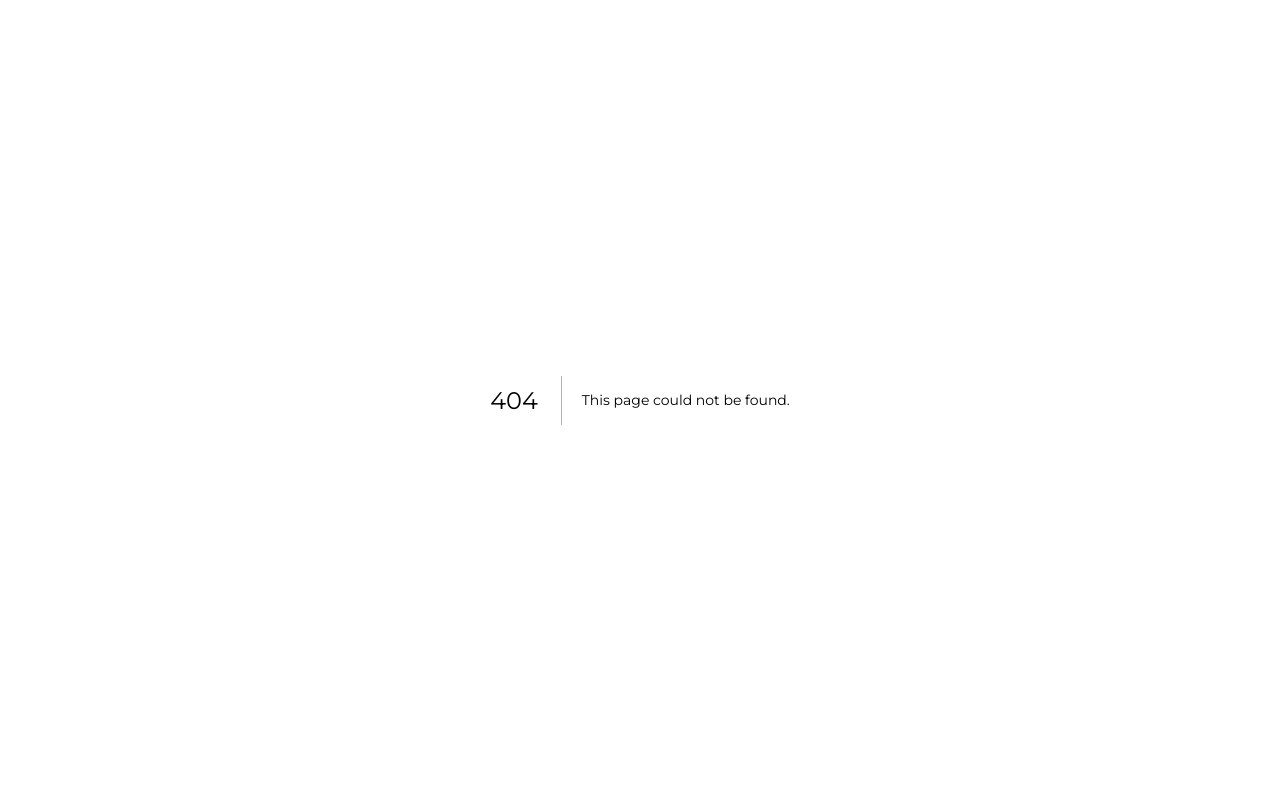
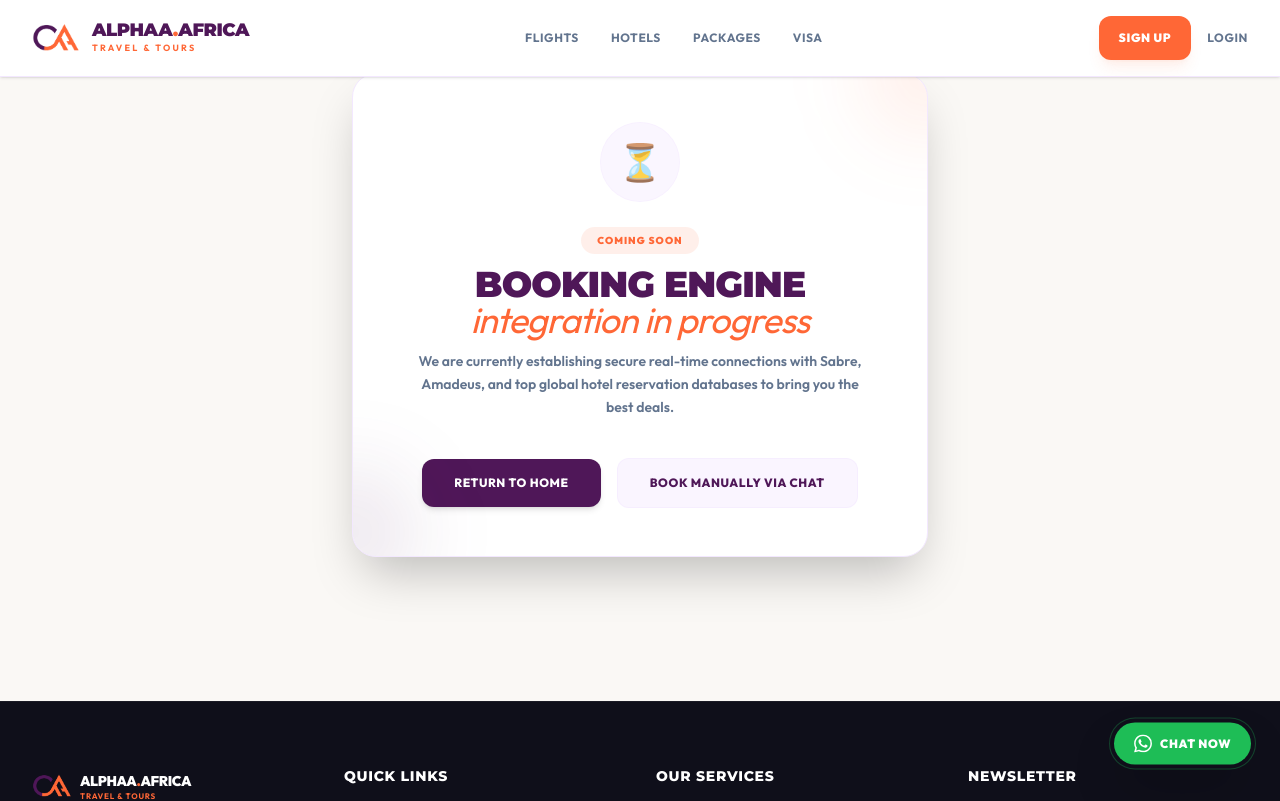
Before and after one commit to lumberjack001/alphaa-africa, a Next.js app: page /coming-soon in a window 1280 px wide. Before the commit this address had no page. Shown: the top 801 px of the page. Built offline with nearby package versions, Linux system fonts and the light colour scheme.

Commit message:
feat: add coming-soon page, redirect flight/hotel search, and enable WhatsApp chat float

```diff
--- /dev/null
+++ b/src/app/coming-soon/page.tsx
@@ -0,0 +1,63 @@
+"use client";
+
+import React from 'react';
+import Link from 'next/link';
+import Navbar from '@/components/Navbar';
+import Footer from '@/components/Footer';
+
+export default function ComingSoonPage() {
+  return (
+    <div className="bg-[#FAF8F5] text-slate-800 antialiased min-h-screen flex flex-col justify-between selection:bg-[#FA6432] selection:text-white font-sans">
+      <Navbar
+        onSwitchTab={() => (window.location.href = '/#booking-engine')}
+        onReset={() => (window.location.href = '/')}
+        activeTab=""
+      />
+
+      <main className="flex-grow navbar-offset flex items-center justify-center py-16 px-4">
+        <div className="max-w-xl w-full bg-white rounded-3xl p-8 sm:p-12 border border-purple-100 shadow-2xl text-center space-y-6 relative overflow-hidden">
+          {/* Glow decors */}
+          <div className="absolute -top-16 -right-16 w-32 h-32 rounded-full bg-brand-orange/10 blur-2xl pointer-events-none" />
+          <div className="absolute -bottom-16 -left-16 w-32 h-32 rounded-full bg-brand-purple/10 blur-2xl pointer-events-none" />
+
+          {/* Icon */}
+          <div className="w-20 h-20 rounded-full bg-purple-50 flex items-center justify-center mx-auto text-4xl text-brand-purple border border-purple-100/50 animate-pulse">
+            ⏳
+          </div>
+
+          <div className="space-y-3">
+            <span className="bg-brand-orange/10 text-brand-orange font-black px-4 py-1.5 rounded-full text-[10px] uppercase tracking-widest inline-block">
+              Coming Soon
+            </span>
+            <h1 className="text-3xl sm:text-4xl font-black text-brand-purple uppercase tracking-tight leading-none">
+              Booking Engine <br />
+              <span className="text-brand-orange font-normal italic font-sans lowercase">integration in progress</span>
+            </h1>
+            <p className="text-sm text-slate-500 font-semibold leading-relaxed max-w-md mx-auto">
+              We are currently establishing secure real-time connections with Sabre, Amadeus, and top global hotel reservation databases to bring you the best deals.
+            </p>
+          </div>
+
+          <div className="pt-4 flex flex-col sm:flex-row gap-4 items-center justify-center">
+            <Link
+              href="/"
+              className="w-full sm:w-auto bg-brand-purple hover:bg-brand-orange text-white font-extrabold px-8 py-4 rounded-xl text-xs uppercase tracking-wider transition-all shadow-md block text-center border-none"
+            >
+              Return to Home
+            </Link>
+            <a
+              href="https://api.whatsapp.com/send?phone=2347066851051&text=Hello%20Alphaa.Africa%2C%0AI%27d%20like%20to%20book%20a%20trip%20manually!"
+              target="_blank"
+              rel="noopener noreferrer"
+              className="w-full sm:w-auto bg-purple-50 hover:bg-purple-100 text-brand-purple font-extrabold px-8 py-4 rounded-xl text-xs uppercase tracking-wider transition-all block text-center border border-purple-100/50"
+            >
+              Book Manually via Chat
+            </a>
+          </div>
+        </div>
+      </main>
+
+      <Footer onSwitchTab={() => {}} triggerToast={() => {}} />
+    </div>
+  );
+}
--- a/src/app/flights/page.tsx
+++ b/src/app/flights/page.tsx
@@ -102,30 +102,7 @@ function FlightsQueryPageContent() {
     checkoutDate?: string;
     cabin: string;
   }) => {
-    if (params.tab === 'tours' || params.tab === 'packages') {
-      router.push('/packages');
-      return;
-    }
-    if (params.tab === 'hotels') {
-      router.push(`/hotels?destination=${encodeURIComponent(params.origin)}&check_in=${params.date}&check_out=${params.checkoutDate || ''}&guests=${params.destination}&stars=${params.cabin}`);
-      return;
-    }
-
-    setIsLoading(true);
-    triggerToast("Searching active airline reservation systems...");
-
-    // Update the URL parameters
-    const query = new URLSearchParams();
-    query.set('origin', params.origin);
-    query.set('destination', params.destination);
-    query.set('date', params.date);
-    query.set('cabin', params.cabin);
-
-    router.push(`/flights?${query.toString()}`);
-
-    setTimeout(() => {
-      setIsLoading(false);
-    }, 1000); // reset loader state
+    router.push('/coming-soon');
   };
 
   const handleSwitchTab = (tabId: string) => {
--- a/src/app/hotels/page.tsx
+++ b/src/app/hotels/page.tsx
@@ -71,31 +71,7 @@ function HotelsQueryPageContent() {
     checkoutDate?: string;
     cabin: string;
   }) => {
-    if (params.tab === 'tours' || params.tab === 'packages') {
-      router.push('/packages');
-      return;
-    }
-    if (params.tab === 'flights') {
-      router.push(`/flights?origin=${encodeURIComponent(params.origin)}&destination=${encodeURIComponent(params.destination)}&date=${params.date}&cabin=${encodeURIComponent(params.cabin)}`);
-      return;
-    }
-
-    setIsLoading(true);
-    triggerToast("Searching active travel database records...");
-
-    // Update the URL parameters
-    const query = new URLSearchParams();
-    query.set('destination', params.origin);
-    query.set('check_in', params.date);
-    if (params.checkoutDate) query.set('check_out', params.checkoutDate);
-    query.set('guests', params.destination);
-    query.set('stars', params.cabin);
-
-    router.push(`/hotels?${query.toString()}`);
-
-    setTimeout(() => {
-      setIsLoading(false);
-    }, 1000); // reset loader state
+    router.push('/coming-soon');
   };
 
   const handleSwitchTab = (tabId: string) => {
--- a/src/components/Footer.tsx
+++ b/src/components/Footer.tsx
@@ -191,12 +191,12 @@ export default function Footer({ onSwitchTab, triggerToast }: FooterProps) {
         </div>
       </footer>
 
-      {/* Floating WhatsApp Chat Now widget
+      {/* Floating WhatsApp Chat Now widget */}
       <a
         href={whatsappUrl}
         target="_blank"
         rel="noopener noreferrer"
-        className="fixed bottom-6 right-6 z-40 bg-[#0f0f1a] border border-[#1ebd56]/30 p-1 rounded-full shadow-2xl transition-all duration-300 flex items-center justify-center cursor-pointer group"
+        className="fixed bottom-6 right-6 z-40 bg-[#0f0f1a] border border-[#1ebd56]/30 p-1 rounded-full shadow-2xl transition-all duration-300 flex items-center justify-center cursor-pointer group animate-bounce"
       >
         <div className="bg-[#1ebd56] group-hover:bg-[#19a34a] text-white font-black px-5 py-3 rounded-full flex items-center space-x-2 text-[10px] sm:text-xs uppercase tracking-wider transition-colors">
           <svg className="w-4.5 h-4.5 fill-current text-white" viewBox="0 0 24 24" xmlns="http://www.w3.org/2000/svg">
@@ -205,7 +205,6 @@ export default function Footer({ onSwitchTab, triggerToast }: FooterProps) {
           <span className="font-sans font-black">Chat Now</span>
         </div>
       </a>
-      */ }
     </>
   );
 }
```
